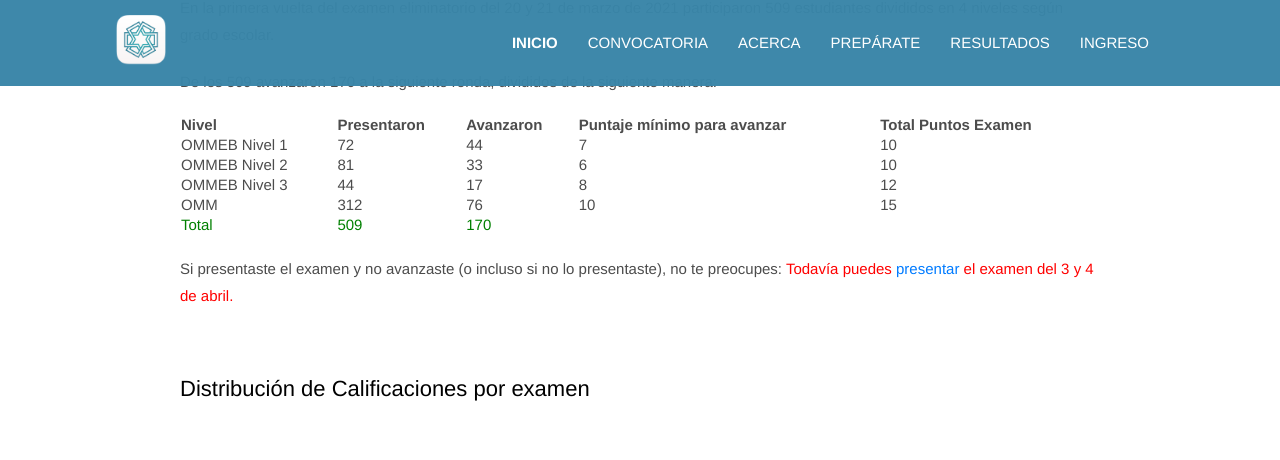
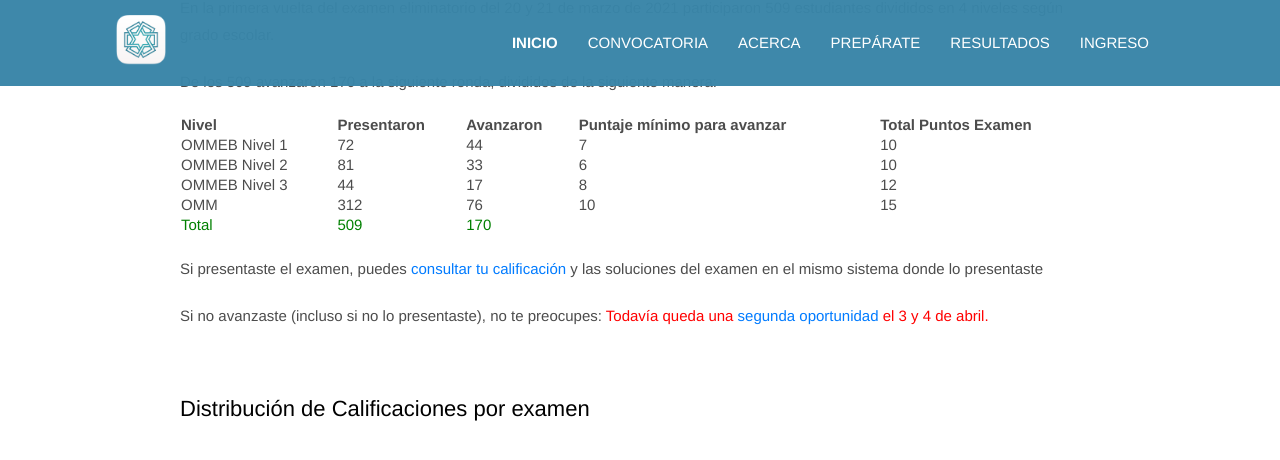
Before and after one commit to OlimpiadaMatematicasMichoacan/WOMM, a Jekyll site: the page built from _pages/resultados.md, in a window 1280 px wide and 900 px high, scrolled down 590 px. Shown: the top 460 px of the window. Built offline with Jekyll 4.4.1, drawn with Linux system fonts in a browser that asks for light colours.

Commit message:
Made results a bit nicer

```diff
--- a/_pages/resultados.md
+++ b/_pages/resultados.md
@@ -53,7 +53,9 @@
   </tr>
 </table>
 
-Si presentaste el examen y no avanzaste (o incluso si no lo presentaste), no te preocupes: <span style="color:red">Todavía puedes [presentar](/registro) el examen del 3 y 4 de abril.</span>
+Si presentaste el examen, puedes [consultar tu calificación](https://registro.olimpiadamatematicasmichoacan.org:8443/login/index.php) y las soluciones del examen en el mismo sistema donde lo presentaste
+
+Si no avanzaste (incluso si no lo presentaste), no te preocupes: <span style="color:red">Todavía queda una [segunda oportunidad](https://registro.olimpiadamatematicasmichoacan.org:8443/login/index.php) el 3 y 4 de abril.</span>
 
 <style>
 
```
